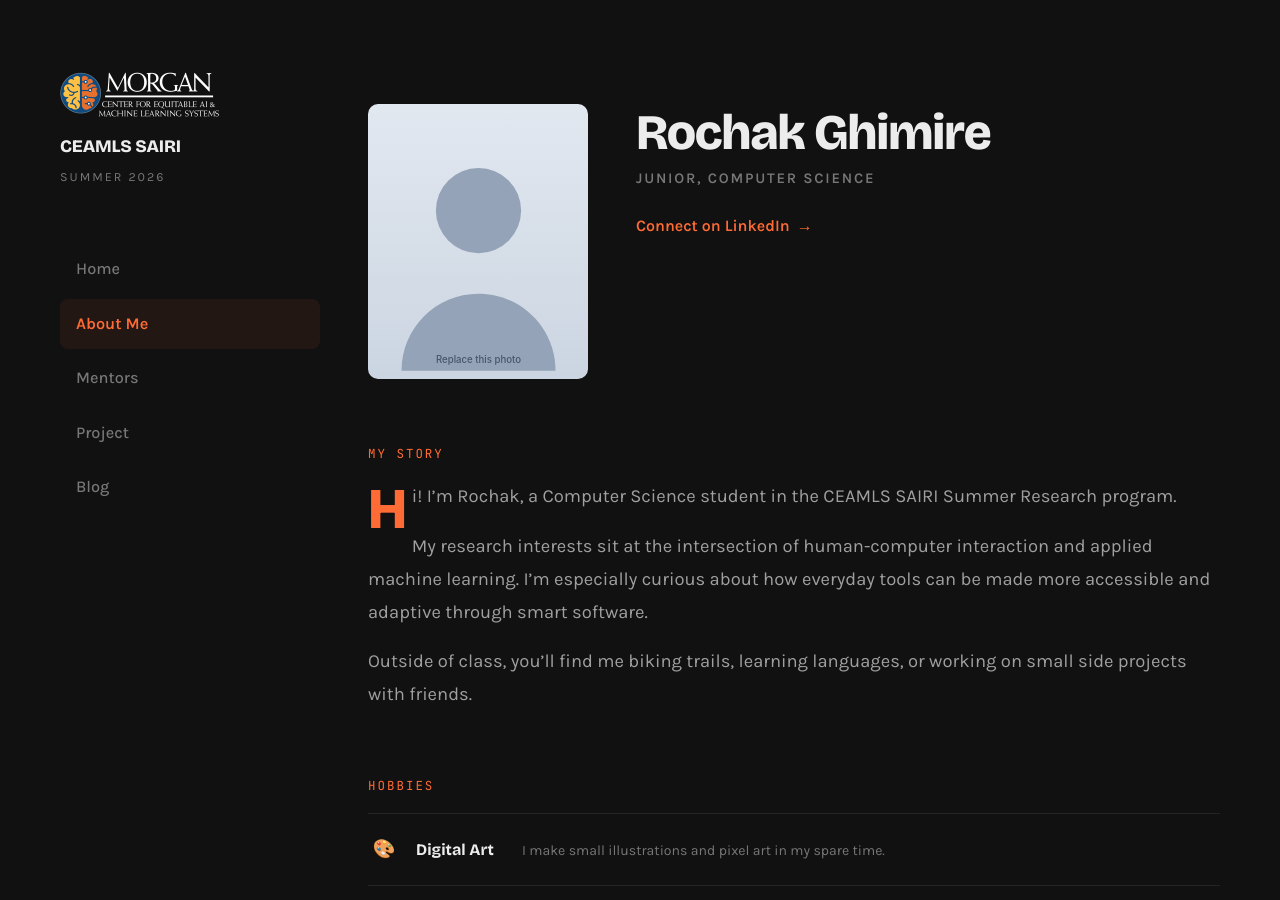
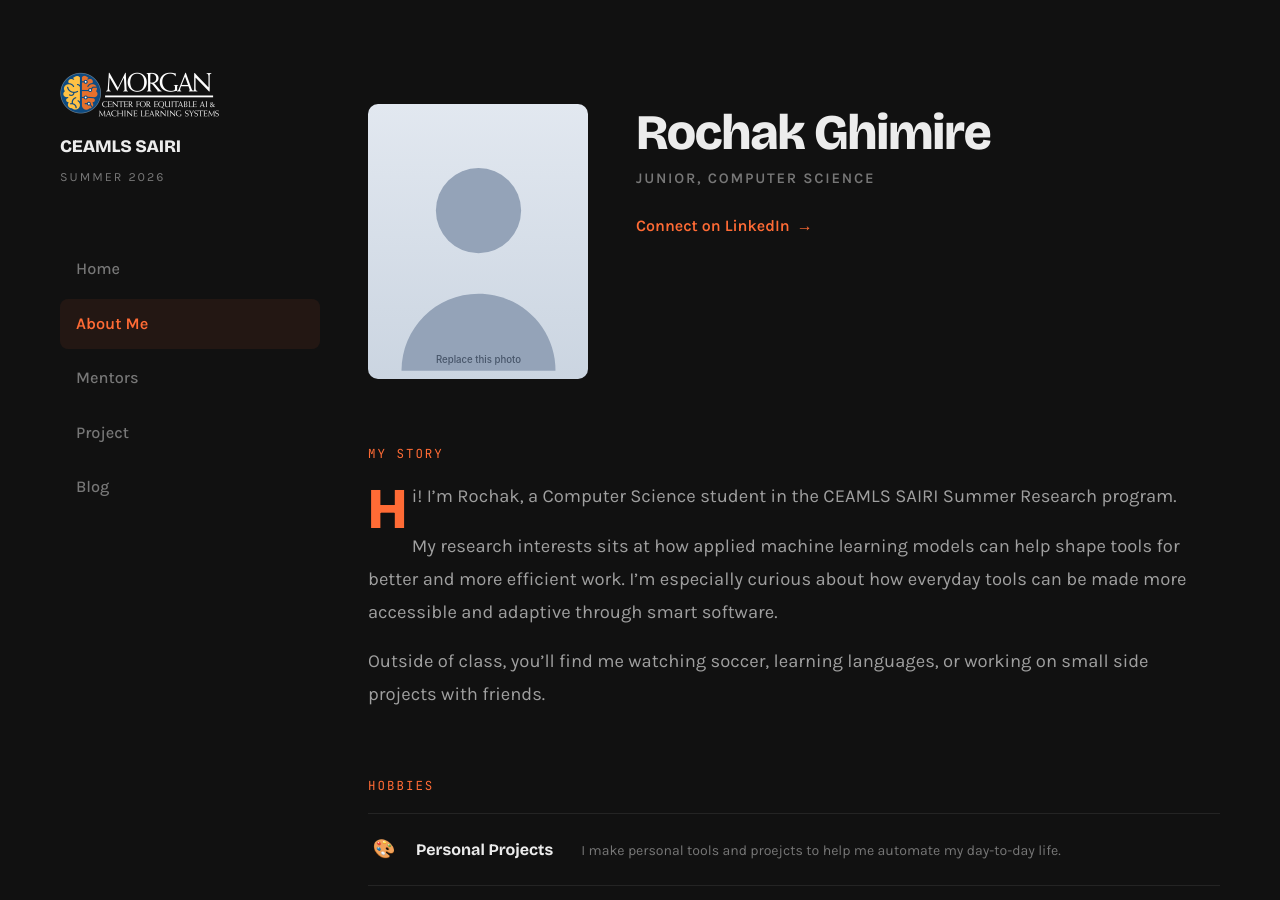
Before and after one commit to Kenzoh33/kenzoh33ceamls26.github.io, a Jekyll site: the page built from pages/about-me.md, in a window 1280 px wide and 900 px high. Built offline with Jekyll 4.4.1, drawn with Linux system fonts in a browser that asks for light colours.

Commit message:
Update about-me.md

```diff
--- a/pages/about-me.md
+++ b/pages/about-me.md
@@ -11,17 +11,15 @@ about:
   bio: |
     Hi! I'm Rochak, a Computer Science student in the CEAMLS SAIRI Summer Research program.
 
-    My research interests sit at the intersection of human-computer interaction and applied
-    machine learning. I'm especially curious about how everyday tools can be made more
-    accessible and adaptive through smart software.
+    My research interests sits at how applied machine learning models can help shape tools for better and more efficient work. I'm especially curious about how everyday tools     can be made more accessible and adaptive through smart software.
 
-    Outside of class, you'll find me biking trails, learning languages, or working on small
+    Outside of class, you'll find me watching soccer, learning languages, or working on small
     side projects with friends.
 
   hobbies:
     - icon: 🎨
-      title: Digital Art
-      description: I make small illustrations and pixel art in my spare time.
+      title: Personal Projects
+      description: I make personal tools and proejcts to help me automate my day-to-day life.
     - icon: 🚲
       title: Table Tennis
       description: Long tennis games are how I reset.
```
